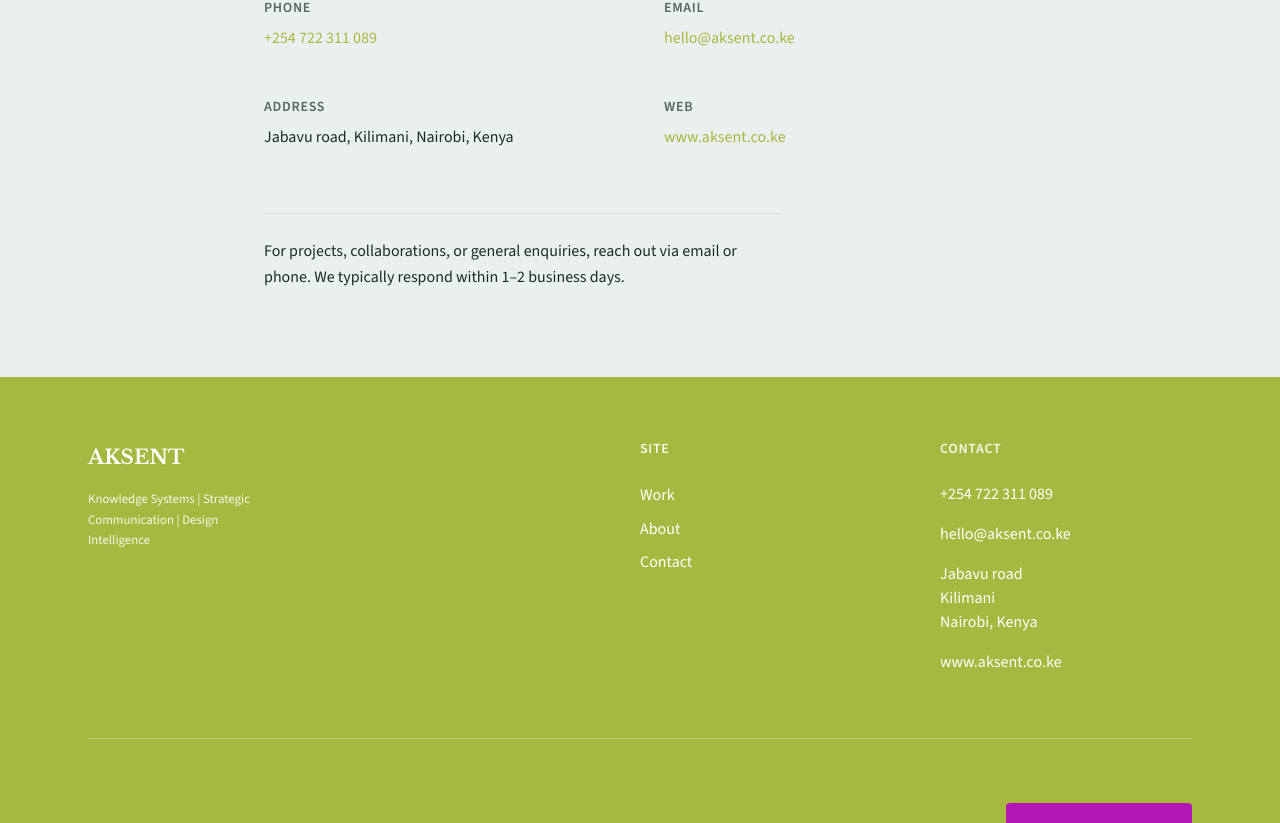
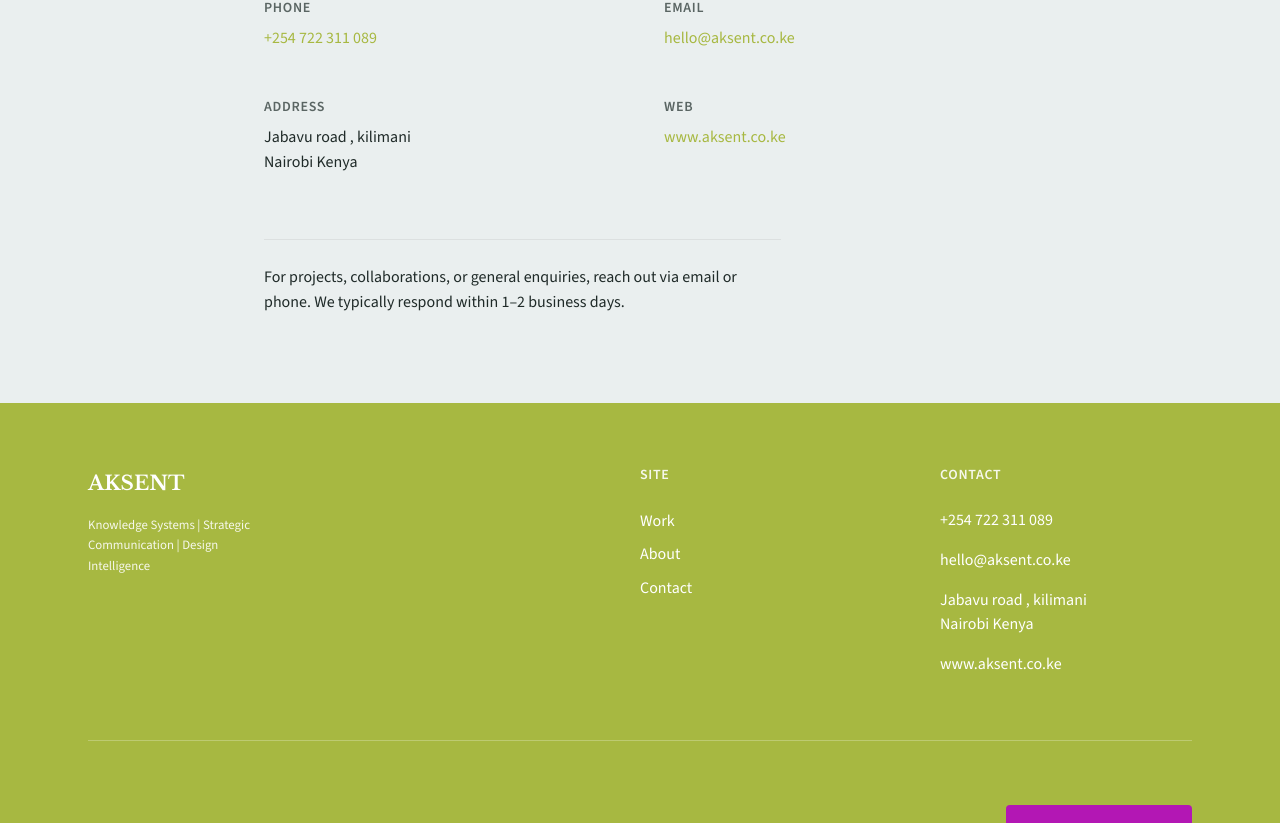
Before and after one commit to MaginaBrian/Aksent, a React (Vite) app: page /contact in a window 1280 px wide. Shown: the part 399-1222 px from the top of the page. Built offline with nearby package versions, Linux system fonts and the light colour scheme.

Commit message:
update location

```diff
--- a/src/components/Footer.jsx
+++ b/src/components/Footer.jsx
@@ -38,9 +38,8 @@
                 <a href="mailto:hello@aksent.co.ke">hello@aksent.co.ke</a>
               </li>
               <li>
-                Jabavu road<br />
-                Kilimani<br />
-                Nairobi, Kenya
+                Jabavu road , kilimani<br />
+                Nairobi Kenya
               </li>
               <li>
                 <a href="https://www.aksent.co.ke" target="_blank" rel="noopener noreferrer">
--- a/src/pages/Contact.jsx
+++ b/src/pages/Contact.jsx
@@ -24,7 +24,10 @@
             </div>
             <div className="contact-block">
               <h2 className="contact-block__heading">Address</h2>
-              <p>Jabavu road, Kilimani, Nairobi, Kenya</p>
+              <p>
+                Jabavu road , kilimani<br />
+                Nairobi Kenya
+              </p>
             </div>
             <div className="contact-block">
               <h2 className="contact-block__heading">Web</h2>
```
